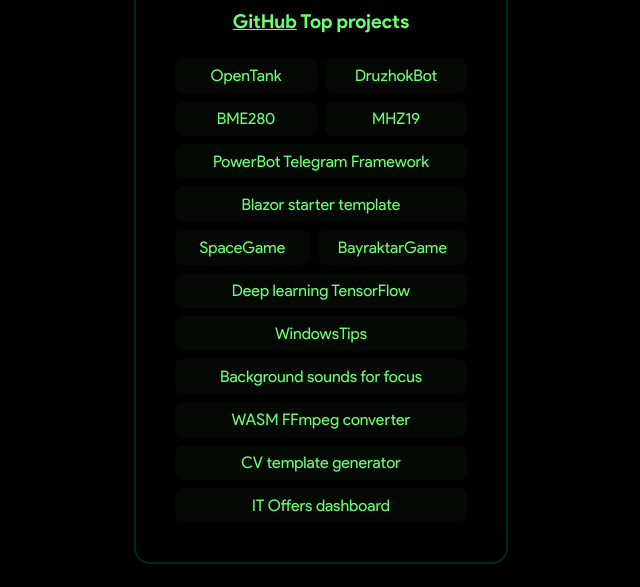
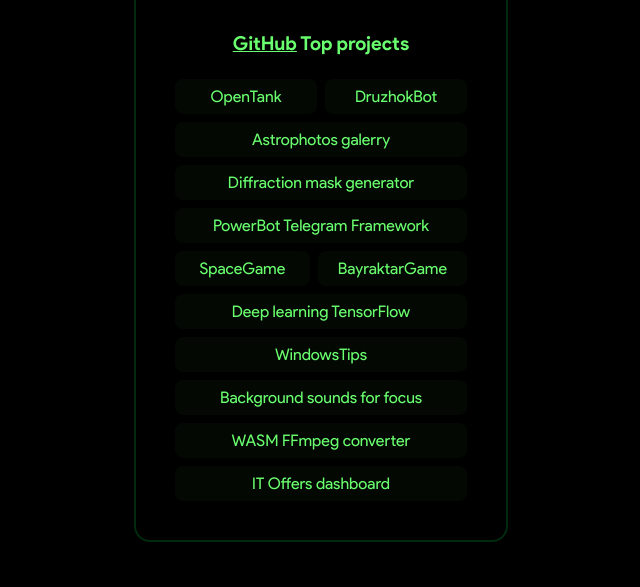
Before and after one commit to awitwicki/awitwicki.github.io, a plain HTML site: page index.html in a window 1280 px wide. Shown: the part 213-800 px from the top of the page, without its empty margins (319-959 px from the left). Drawn offline with Linux system fonts and the light colour scheme.

Commit message:
Update index.html

```diff
--- a/index.html
+++ b/index.html
@@ -27,14 +27,13 @@
                     <a href="https://awitwicki.github.io/druzhokbot/" class="link" target="_blank">DruzhokBot</a>
                 </div>
                 <div class="buttons">
-                    <a href="https://github.com/awitwicki/MMM-BME280" class="link" target="_blank">BME280</a>
-                    <a href="https://github.com/awitwicki/MMM-MHZ19" class="link" target="_blank">MHZ19</a>
+                    <a href="https://awitwicki.github.io/Astrogalerry/" class="link" target="_blank">Astrophotos galerry</a>
+                </div>
+                <div class="buttons">
+                    <a href="https://awitwicki.github.io/Diffraction-mask-generator/" class="link" target="_blank">Diffraction mask generator</a>
                 </div>
                 <div class="buttons">
                     <a href="https://github.com/awitwicki/PowerBot.Lite" class="link" target="_blank">PowerBot Telegram Framework</a>
-                </div>
-                <div class="buttons">
-                    <a href="https://github.com/awitwicki/Blazor-starter" class="link" target="_blank">Blazor starter template</a>
                 </div>
                 <div class="buttons">
                     <a href="https://awitwicki.github.io/TheSpaceGame/" class="link" target="_blank">SpaceGame</a>
@@ -53,9 +52,6 @@
                     <a href="https://awitwicki.github.io/video-helper" class="link" target="_blank">WASM FFmpeg converter</a>
                 </div>
                 <div class="buttons">
-                    <a href="https://awitwicki.github.io/CV-template/" class="link" target="_blank">CV template generator</a>
-                </div>
-                <div class="buttons">
                     <a href="https://datastudio.google.com/reporting/3640be1d-42cd-48f9-8e84-4bf8079edbe8/page/zdN2C" class="link" target="_blank">IT Offers dashboard</a>
                 </div>
             </div>
```
